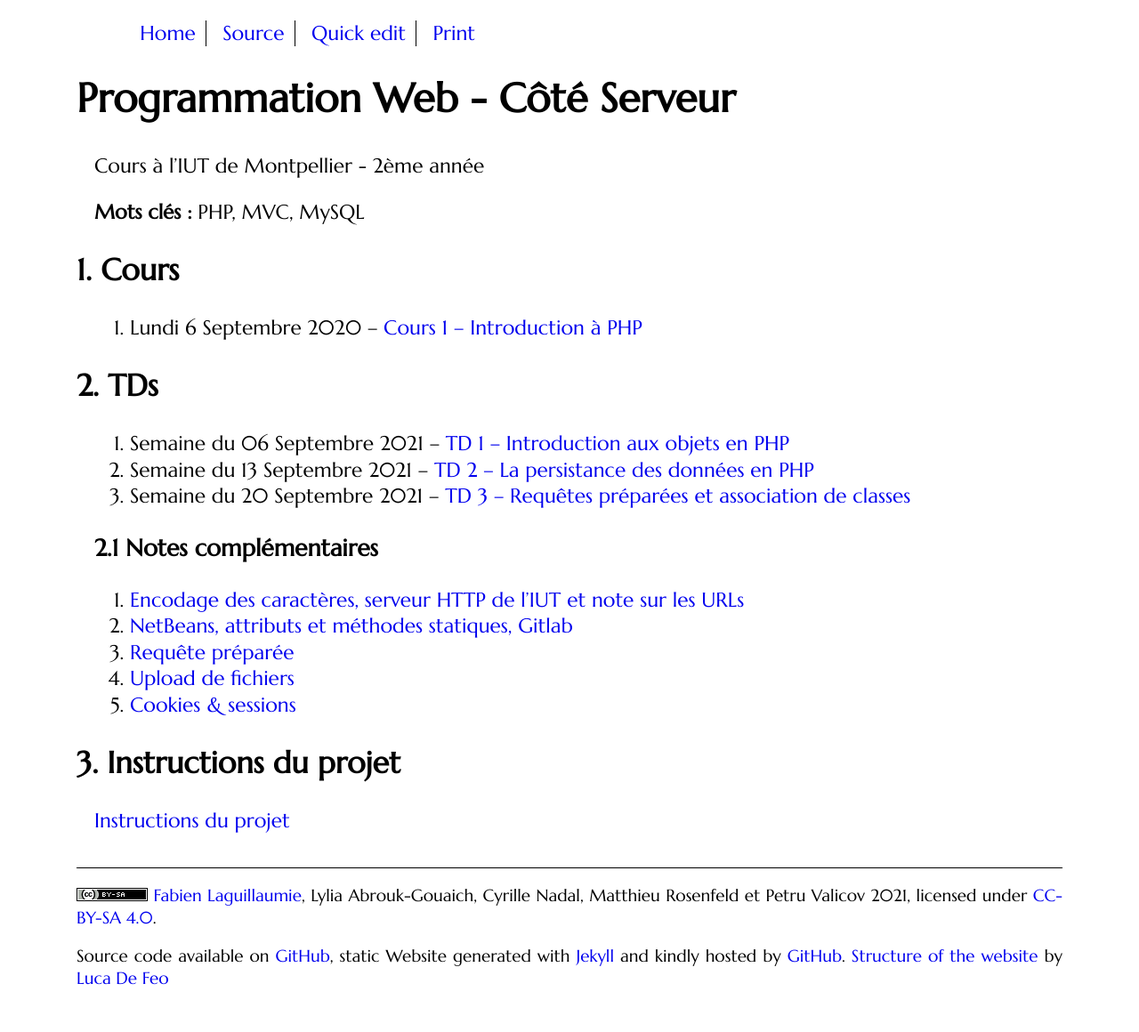
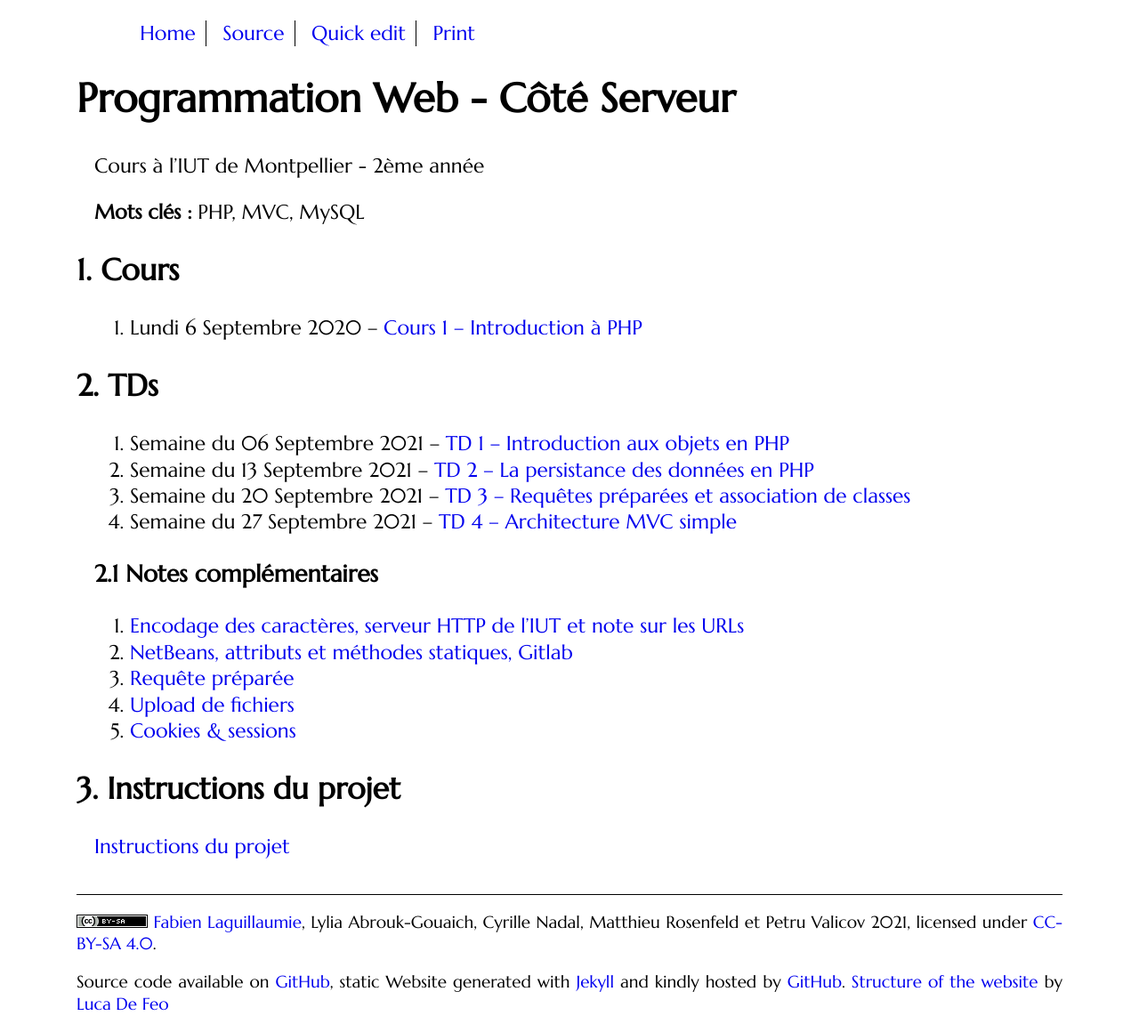
Before and after one commit to romainlebreton/R3.01-DeveloppementWeb, a Jekyll site: the page built from index.md, in a window 1280 px wide. Shown: the whole page at 89% size. Built offline with Jekyll 4.4.1, drawn with Linux system fonts in a browser that asks for light colours; some web fonts are replaced; before the commit the page ends 1131 px from its top, so only the background shows below that.

Commit message:
apparition du TD 4

```diff
--- a/index.md
+++ b/index.md
@@ -22,7 +22,7 @@ Cours à l'IUT de Montpellier - 2ème année
 <!-- ([English version](tutorials/tutorial2-en.html)) -->
  1. Semaine du 20 Septembre 2021 -- [TD 3 -- Requêtes préparées et association de classes](tutorials/tutorial3.html)
 <!-- <\!-- ([English version](tutorials/tutorial3-en.html)) -\-> -->
-<!-- 1. Semaine du 27 Septembre 2021 --  [TD 4 -- Architecture MVC simple](tutorials/tutorial4.html)  -->
+1. Semaine du 27 Septembre 2021 --  [TD 4 -- Architecture MVC simple](tutorials/tutorial4.html)
 <!-- <\!-- ([English version](tutorials/tutorial4-en.html)) -\-> -->
 <!-- 1. Semaine du 04 Octobre 2021 -- [TD 5 -- Architecture MVC avancée 1/2](tutorials/tutorial5.html)  -->
 <!-- <\!-- ([English version](tutorials/tutorial5-en.html)) -\-> -->
```
